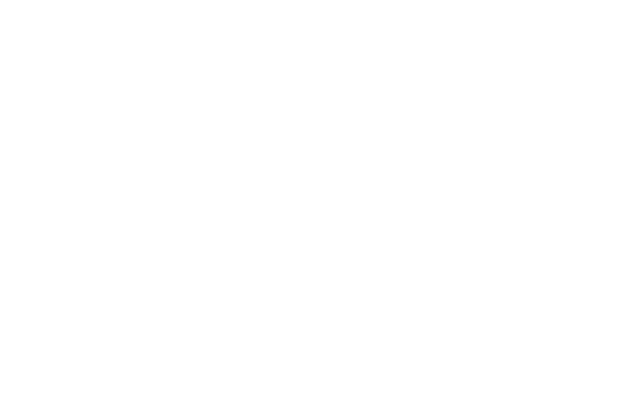
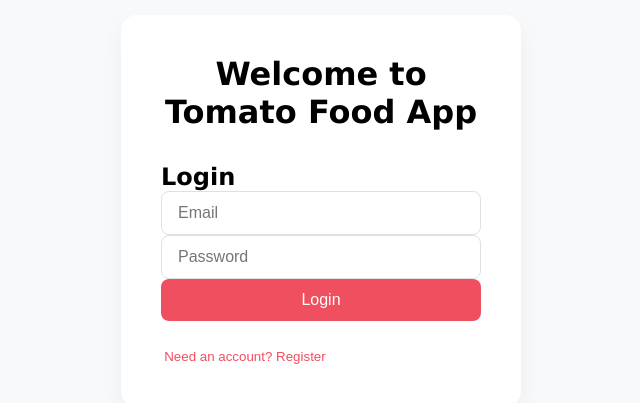
Before and after one commit to Uzrakhan/Tomato-food-app, a React (Vite) app: page / in a window 1280 px wide. Before the commit this address had no page. Shown: the part 189-592 px from the top of the page, without its empty margins (319-959 px from the left). Built offline with nearby package versions, Linux system fonts and the light colour scheme.

Commit message:
Auth page

```diff
--- a/src/App.jsx
+++ b/src/App.jsx
@@ -46,6 +46,7 @@
       <Router>
         <Layout>
           <Routes>
+            <Route path='/' element={<AuthPage />}/>
             <Route path='/home' element={
               <ProtectedRoute>
                 <Home />
```
